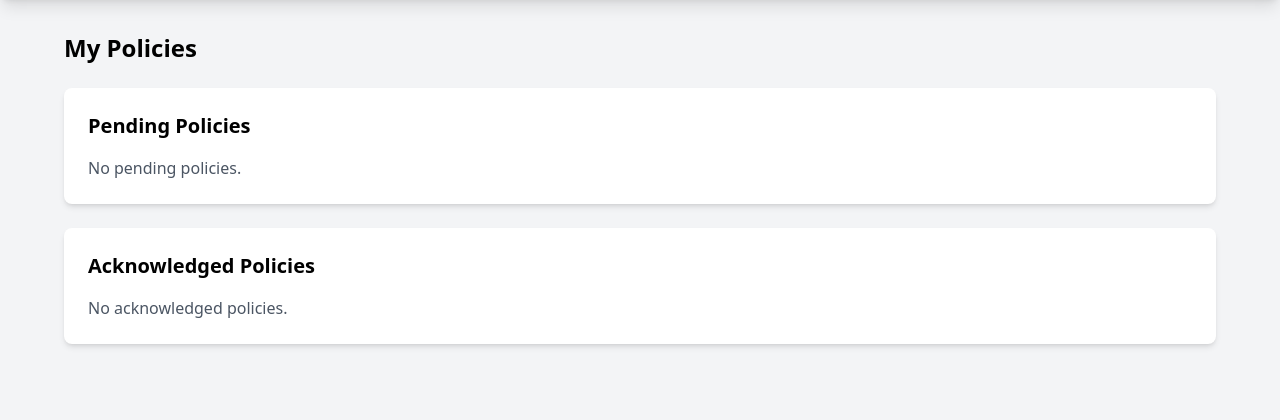
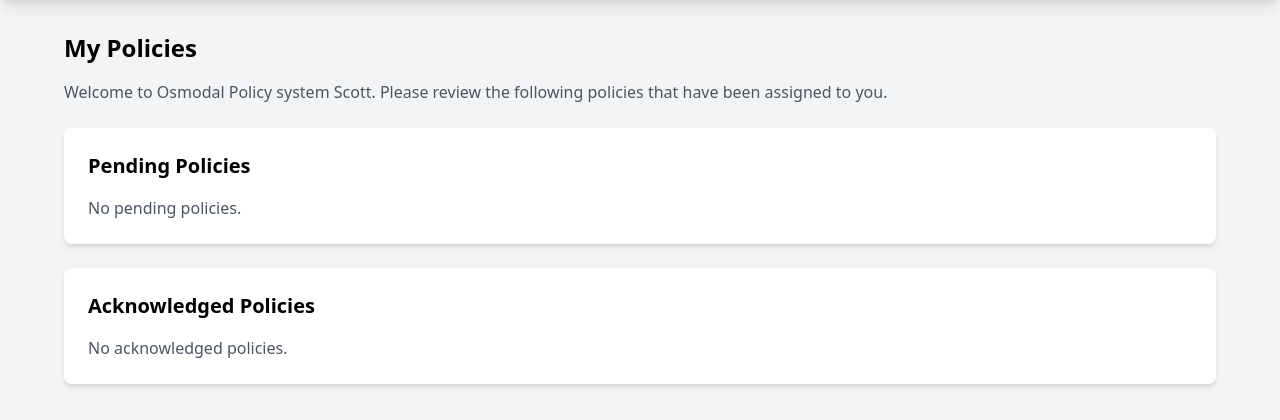
Before and after one commit to scottsuine/Osmodal-Policy, a Flask app: template templates/user/policies.html in a window 1280 px wide. Shown: the part 60-480 px from the top of the page. Run offline with Flask 3, Linux system fonts and the light colour scheme; the template is opened without the code that fills it, so the values that code supplies are empty; a user stored in the database is signed in; some libraries are stand-ins or nearby versions.

Commit message:
Refactor dashboard and user policies templates for improved UI
- Corrected HTML structure in the admin dashboard template.
- Updated user policies page to enhance user experience with a welcome message and adjusted heading spacing.

```diff
--- a/templates/admin/dashboard.html
+++ b/templates/admin/dashboard.html
@@ -256,7 +256,7 @@
                 <h4 class="text-lg font-semibold mb-3">{{ user.first_name }} {{ user.last_name }} ({{ user.username }})</h4>
                 <div class="overflow-x-auto">
                     <table class="min-w-full table-auto">
-                        thead>
+
     <tr class="bg-gray-50">
         <th class="px-6 py-3 text-left text-xs font-medium text-gray-500 uppercase tracking-wider">Policy</th>
         <th class="px-6 py-3 text-left text-xs font-medium text-gray-500 uppercase tracking-wider">Version</th>
--- a/templates/user/policies.html
+++ b/templates/user/policies.html
@@ -2,7 +2,8 @@
 
 {% block content %}
 <div class="max-w-6xl mx-auto">
-    <h2 class="text-2xl font-bold mb-6">My Policies</h2>
+    <h2 class="text-2xl font-bold mb-4">My Policies</h2>
+    <p class="text-gray-600 mb-6">Welcome to Osmodal Policy system {{ current_user.first_name }}. Please review the following policies that have been assigned to you.</p>
 
     <!-- Pending Policies Section -->
     <div class="bg-white rounded-lg shadow-md p-6 mb-6">
```
